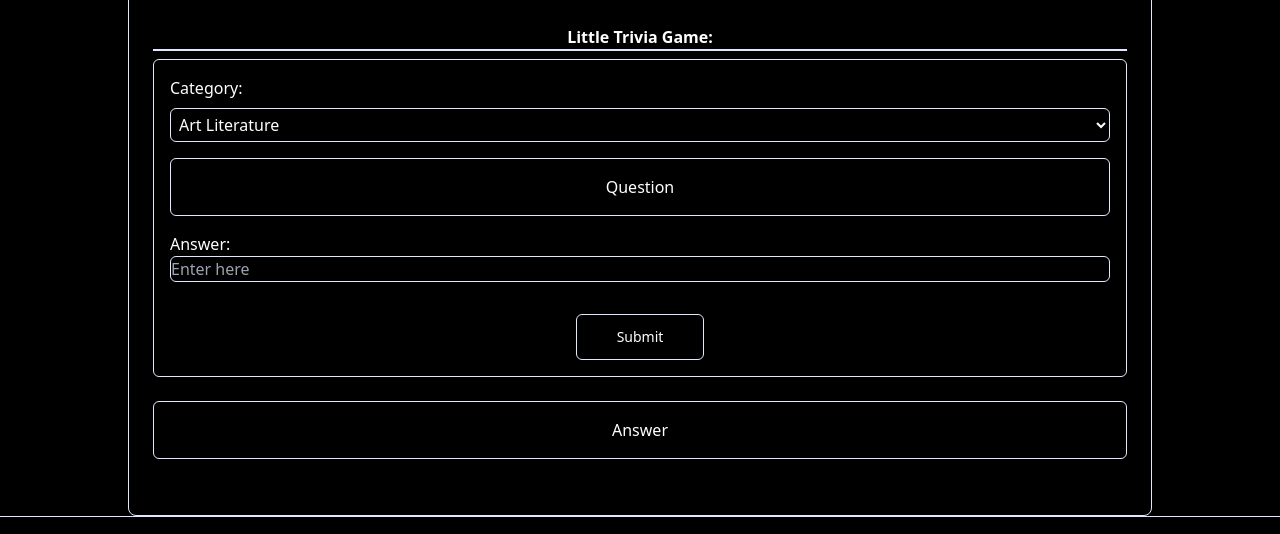
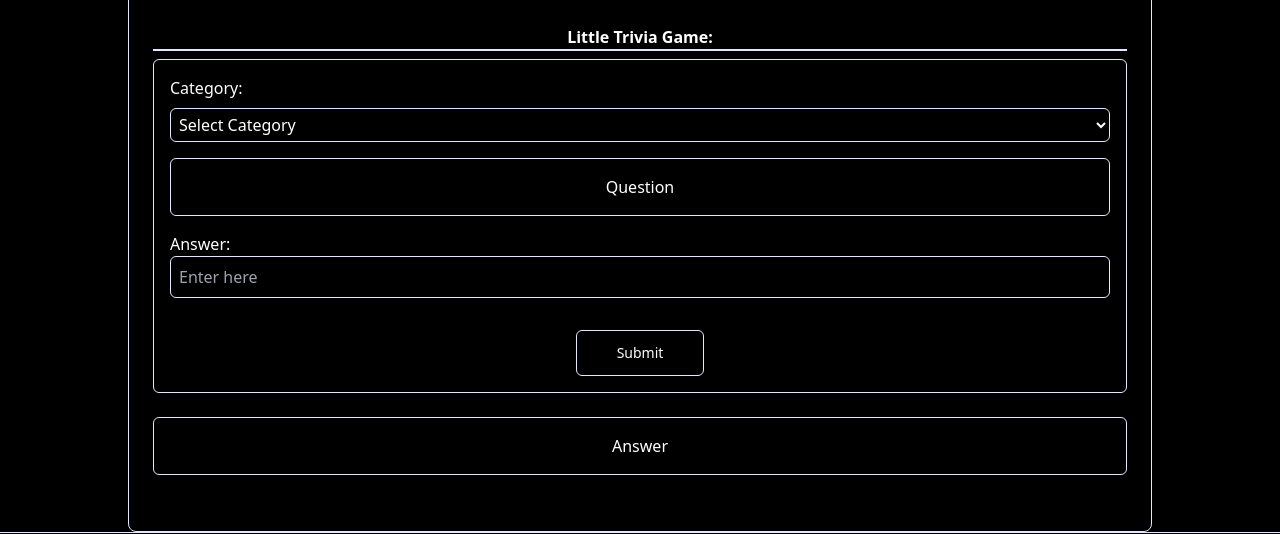
Before and after one commit to MoMo2Win/Portfolio-Website, a website: page about.html in a window 1280 px wide. Shown: the part 226-760 px from the top of the page. Drawn offline with Linux system fonts and the light colour scheme.

Commit message:
styl(Trivia-Game): fixed the styling for the form select and adding a padding in the input value to have a cleaner view

```diff
--- a/about.html
+++ b/about.html
@@ -85,6 +85,7 @@
                 <form class="flex flex-col p-4 border border-LGB rounded-md" id="triviaGame">
                     <label for="quizCategory">Category:</label>
                     <select class="bg-black border border-LGB rounded-md p-1 flex mt-2 mb-2" name="quizCategory" id="quizCategory">
+                        <option value="" disabled selected>Select Category</option>
                         <option value="art Literature">Art Literature</option>
                         <option value="language">Language</option>
                         <option value="sciencenature">Science Nature</option>
@@ -104,7 +105,7 @@
                         <h4>Question</h4>
                     </section>
                     <label class="mt-2" for="inputAnswer">Answer:</label>
-                    <input class="rounded-md bg-black border border-LGB" type="text" id="inputAnswer" placeholder="Enter here">
+                    <input class="rounded-md bg-black border border-LGB p-2" type="text" id="inputAnswer" placeholder="Enter here">
 
                     <button class="mt-8 text-white mx-auto border border-LGB rounded-md w-32 py-3 text-sm hover:bg-SG transition duration-1000
                             ease-in-out" id="getResponse">Submit</button>
--- a/assets/js/animeQuote.js
+++ b/assets/js/animeQuote.js
@@ -1,9 +1,3 @@
-/*
-function clearArea(){
-    document.getElementById("resultArea").innerText = "";
-}
-*/
-
 document.addEventListener("DOMContentLoaded", function() {
     const form = document.getElementById("triviaGame");
     const quizCategory = document.getElementById("quizCategory");
```
